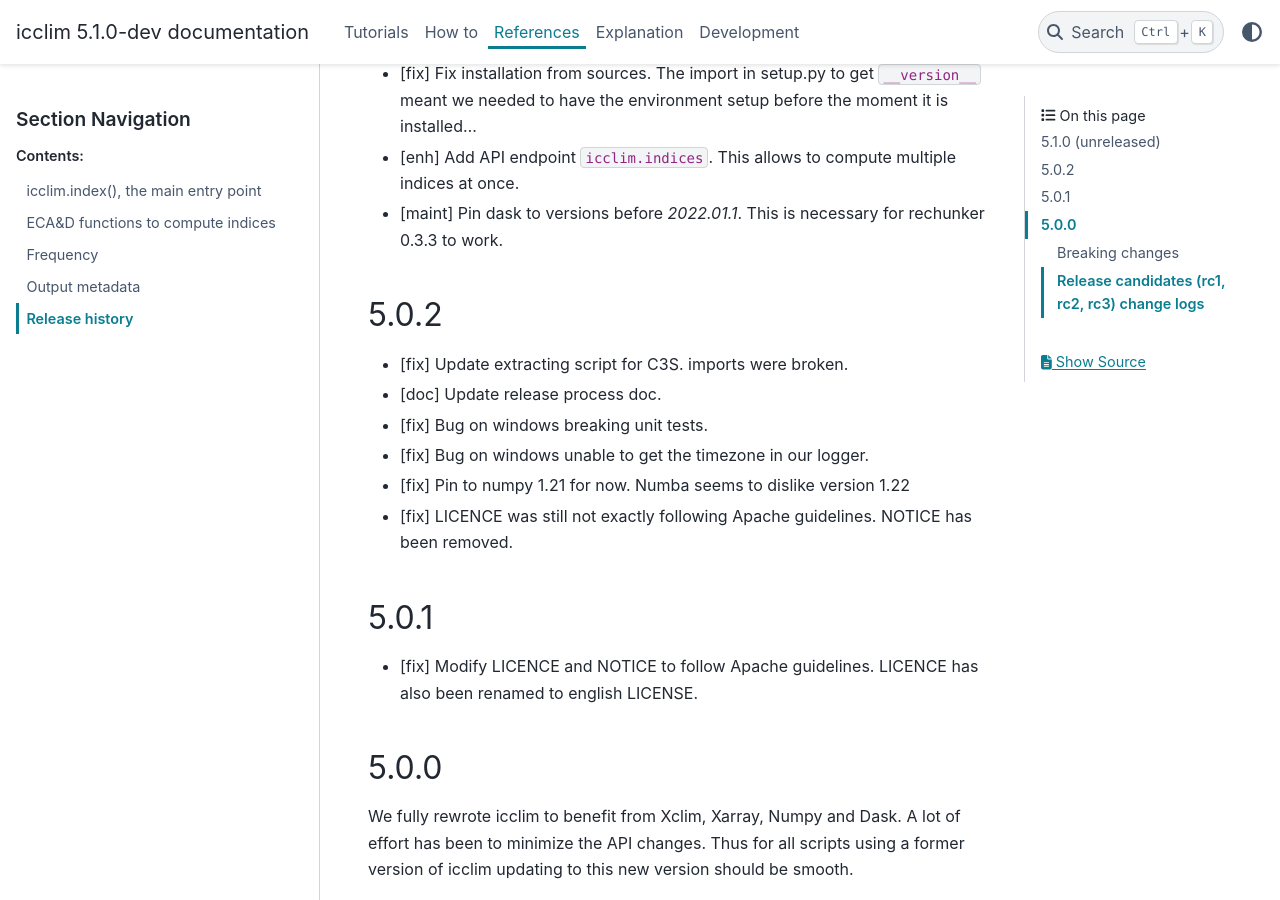
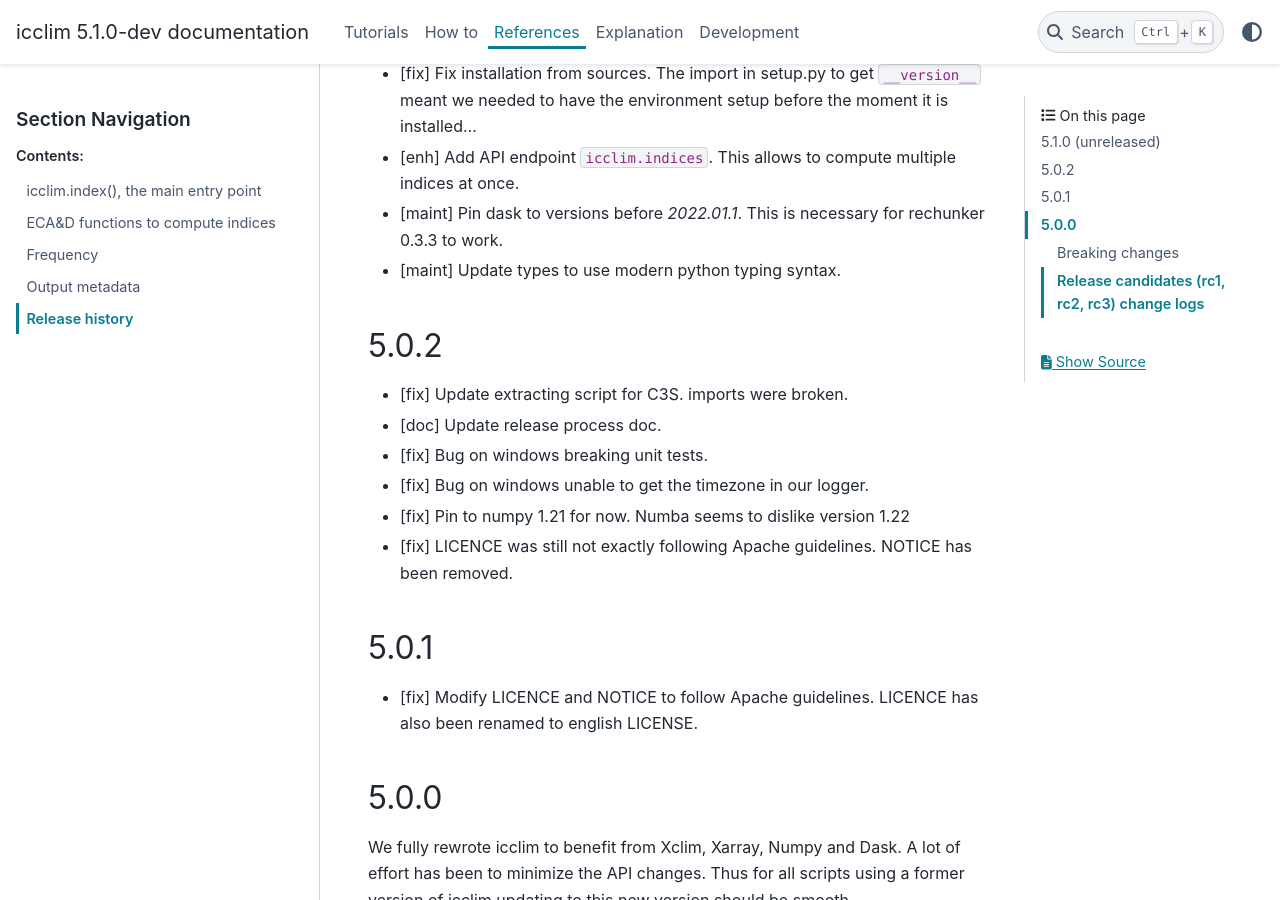
Before and after one commit to cerfacs-globc/icclim, a Sphinx documentation site: the page built from doc/source/references/release_notes.rst, in a window 1280 px wide and 900 px high, scrolled down 836 px. Built offline with Sphinx 7.4.7 and the PyData theme 0.15.4, drawn with Linux system fonts in a browser that asks for light colours.

Commit message:
MAINT: Add release note

```diff
--- a/doc/source/references/release_notes.rst
+++ b/doc/source/references/release_notes.rst
@@ -19,6 +19,7 @@ Release history
 * [fix] Fix installation from sources. The import in setup.py to get ``__version__`` meant we needed to have the environment setup before the moment it is installed...
 * [enh] Add API endpoint ``icclim.indices``. This allows to compute multiple indices at once.
 * [maint] Pin dask to versions before `2022.01.1`. This is necessary for rechunker 0.3.3 to work.
+* [maint] Update types to use modern python typing syntax.
 
 .. _`9ac35c2f`: https://github.com/cerfacs-globc/icclim/commit/9ac35c2f7bda76b26427fd433a79f7b4334776e7
 
```
